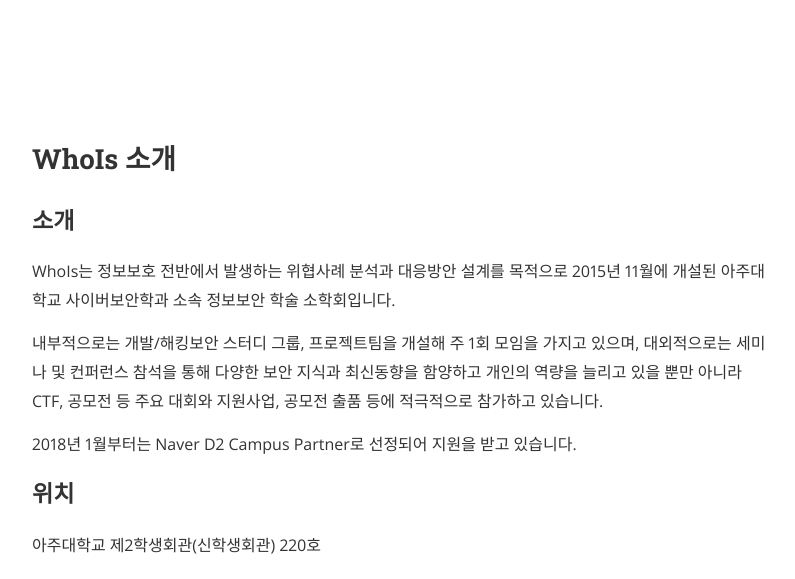
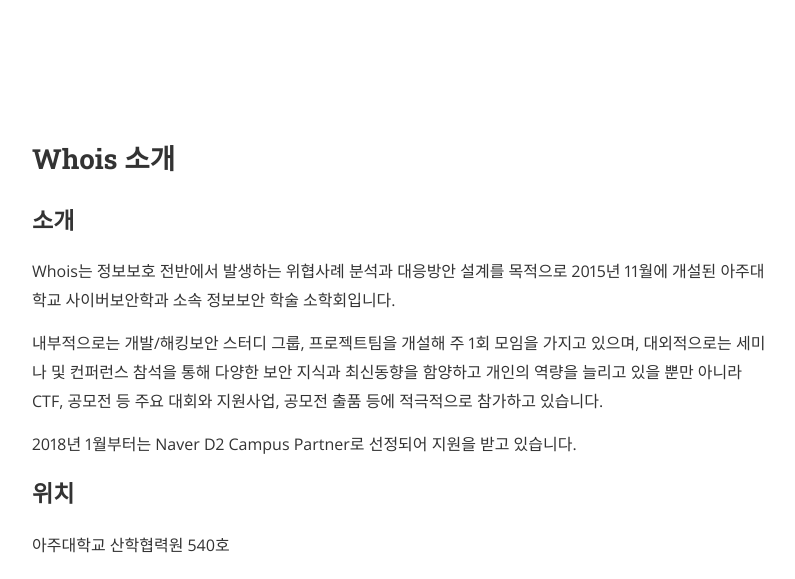
Before and after one commit to ajou-whois/ajou-whois.github.io, a Jekyll site: the page built from about.md, in a window 1280 px wide and 1400 px high, scrolled down 423 px. Shown: the top 579 px of the window, without its empty margins (240-1035 px from the left). Built offline with Jekyll 4.4.1, drawn with Linux system fonts in a browser that asks for light colours; nearby versions of some CDN libraries; some of the changed text lies outside the part shown.

Commit message:
Update about.md

```diff
--- a/about.md
+++ b/about.md
@@ -1,16 +1,16 @@
 ---
 layout: page
-title: "WhoIs 소개"
+title: "Whois 소개"
 permalink: /about/
 ---
 
-<img src="{{ site.baseurl }}/assets/logo.png" title="WhoIs Logo" class="profile">
+<img src="{{ site.baseurl }}/assets/logo.png" title="Whois Logo" class="profile">
 
-## WhoIs 소개
+## Whois 소개
 
 ### 소개
 
-WhoIs는 정보보호 전반에서 발생하는 위협사례 분석과 대응방안 설계를 목적으로 2015년 11월에 개설된 아주대학교 사이버보안학과 소속 정보보안 학술 소학회입니다.
+Whois는 정보보호 전반에서 발생하는 위협사례 분석과 대응방안 설계를 목적으로 2015년 11월에 개설된 아주대학교 사이버보안학과 소속 정보보안 학술 소학회입니다.
 
 내부적으로는 개발/해킹보안 스터디 그룹, 프로젝트팀을 개설해 주 1회 모임을 가지고 있으며, 대외적으로는 세미나 및 컨퍼런스 참석을 통해 다양한 보안 지식과 최신동향을 함양하고 개인의 역량을 늘리고 있을 뿐만 아니라 CTF, 공모전 등 주요 대회와 지원사업, 공모전 출품 등에 적극적으로 참가하고 있습니다.
 
@@ -18,26 +18,22 @@ WhoIs는 정보보호 전반에서 발생하는 위협사례 분석과 대응방
 
 ### 위치
 
-아주대학교 제2학생회관(신학생회관) 220호
-
-#### 지도
-
-![지도](http://t1.daumcdn.net/roughmap/imgmap/32b2138001c0985322075ca73a24c2addcd7b9add8ce19e85f541c29101c132d)
+아주대학교 산학협력원 540호
 
 ### 주요 활동
 
-WhoIs는 회원들의 단합을 위한 MT, 벚꽃축제, 체육대회 등의 활동부터 세미나, 스터디그룹, 프로젝트, 대회 참가, 컨퍼런스 단체 참관 등의 학술 활동까지 다양한 활동을 진행하고 있습니다.
+Whois는 회원들의 단합을 위한 MT, 벚꽃축제, 체육대회 등의 활동부터 세미나, 스터디그룹, 프로젝트, 대회 참가, 컨퍼런스 단체 참관 등의 학술 활동까지 다양한 활동을 진행하고 있습니다.
 
 ### 주요 실적
 
-WhoIs 소속 회원들은 대회 본선 진출, 수상 실적을 비롯하여 다양한 실적을 보유하고 있습니다.
-WhoIs와 WhoIs 소속 회원들의 실적은 [활동 실적](/achievement) 페이지에 정리되어 있습니다.
+Whois 소속 회원들은 대회 본선 진출, 수상 실적을 비롯하여 다양한 실적을 보유하고 있습니다.
+Whois와 Whois 소속 회원들의 실적은 [활동 실적](/achievement) 페이지에 정리되어 있습니다.
 
 ### 임원
 
 | 회장 | 부회장 | 총무 | 학술부장 |
 |:-:|:-:|:-:|:-:|
-| 유정협 | 서민교 | 한유림 | 이재현 |
+| 육지영 | 임수진 | 문채원 | 하동현 |
 
 ### 지도교수
 
@@ -83,8 +83,20 @@ WhoIs와 WhoIs 소속 회원들의 실적은 [활동 실적](/achievement) 페
 
 #### 12월
 
-#### 제4대 임원진 취임
+##### 제4대 임원진 취임
 
 | 회장 | 부회장 | 총무 | 학술부장 |
 |:-:|:-:|:-:|:-:|
 | 유정협 | 서민교 | 한유림 | 이재현 |
+
+* 자문위원 강준구
+
+### 2020년
+
+#### 2월
+
+##### 제5대 임원진 취임
+
+| 회장 | 부회장 | 총무 | 학술부장 |
+|:-:|:-:|:-:|:-:|
+| 육지영 | 임수진 | 문채원 | 하동현 |
```
Also changed, not shown: other parts of about.md (+5 -1 lines).
